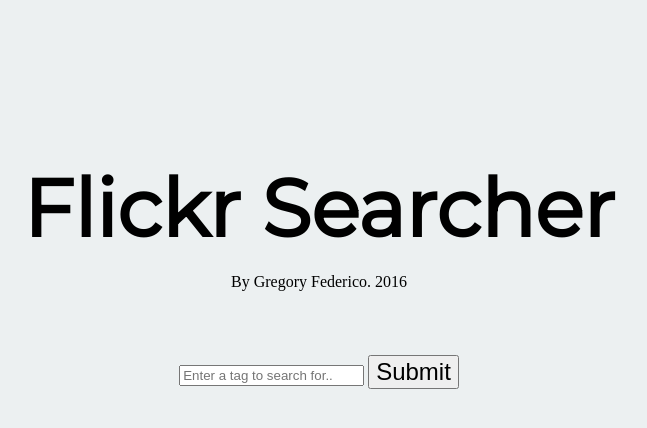
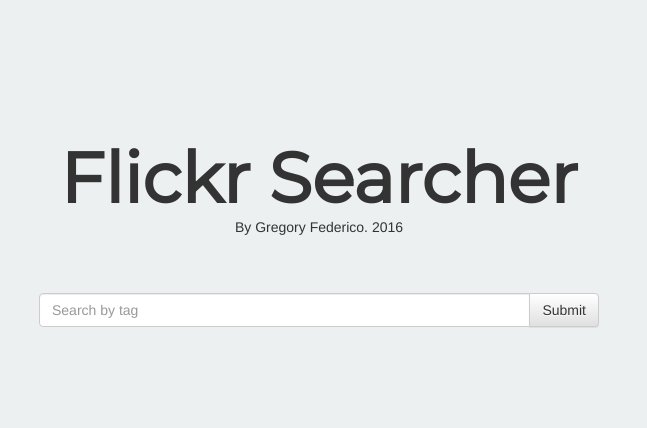
Before and after one commit to gfed53/flickr-search, a plain HTML site: page index.html in a window 1280 px wide. Shown: the whole page, without its empty margins (321-968 px from the left). Drawn offline with nearby package versions, Linux system fonts and the light colour scheme; some packages are replaced by stand-ins of ours.

Commit message:
Some codecleaning, added readme, changed search bar (now using Bootstrap)

```diff
--- a/apps/app.js
+++ b/apps/app.js
@@ -2,7 +2,6 @@
 .controller("FlickrCtrl", ['$scope', '$timeout', '$q', '$http', function($scope, $timeout, $q, $http){
 
 	$scope.searchFlickr = function(tag){
-		console.log("searching");
 		$scope.results = undefined;
 		$scope.tagToSearch = $scope.tag;
 		$scope.tagToSearch = tag;
@@ -26,12 +25,11 @@
 		.then(function(response){
 			$scope.notifySearch = false;
 			$scope.notifyResults = true;
-			console.log(response.data.photos.photo);
 			$scope.results = response.data.photos.photo;
 
 		},
 		function(response){
-			alert('error');
+			alert('Sorry, an error occurred.');
 			$scope.error = true;
 		})
 		.then(function(){
--- a/index.html
+++ b/index.html
@@ -2,7 +2,11 @@
 <html ng-app ="FlickrApp" lang="en">
 <head>
 	<meta charset="UTF-8">
-	<script data-require="angular.js@1.3.10" data-semver="1.3.10" src="https://code.angularjs.org/1.3.10/angular.js"></script>
+	<meta http-equiv="X-UA-Compatible" content="IE=edge">
+	<meta name="viewport" content="width=device-width, initial-scale=1">
+	<link rel="stylesheet" href="https://maxcdn.bootstrapcdn.com/bootstrap/3.3.5/css/bootstrap.min.css">
+	<!-- Optional theme -->
+	<link rel="stylesheet" href="https://maxcdn.bootstrapcdn.com/bootstrap/3.3.5/css/bootstrap-theme.min.css" integrity="sha384-aUGj/X2zp5rLCbBxumKTCw2Z50WgIr1vs/PFN4praOTvYXWlVyh2UtNUU0KAUhAX" crossorigin="anonymous">
 	<link href='https://fonts.googleapis.com/css?family=Montserrat' rel='stylesheet' type='text/css'>
 	<link rel="stylesheet" href="styles/styles.css" />
 	<title>Flickr Search API</title>
@@ -13,22 +17,30 @@
 		<h1>Flickr Searcher</h1>
 		<p>By Gregory Federico. 2016</p>
 	</header>
-	<section class="search-section">
-	<form name="myForm" ng-submit="searchFlickr(tag)">
-		<input class="search-form" ng-model="tag" type="text" placeholder="Enter a tag to search for.." required>
-		<input class="submit" type="submit" value="Submit">
+	<section class="row search-section">
+		<div class="col-md-12">
+			<form id="search-term" name="myForm" ng-submit="searchFlickr(tag)">
+				<div class="input-group">
+					<input class="form-control search-form" ng-model="tag" type="text" placeholder="Search by tag" required>
+					<span class="input-group-btn">
+					<input class="btn btn-default" type="submit" value="Submit">
+					</span>
+				</div>
 			</form>
+		</div>
 	</section>
 	<section class="results-section">
 		<div ng-if="notifySearch" class="notify notify-searching">Searching Flickr for photos tagged with {{ tagToSearch }}.</div>
 		<div ng-if="error" class="notify notify-error">Sorry, an error occured.</div>
 		<div ng-if="notifyResults" class="notify notify-results">We found {{ results.length }} results for {{ tagToSearch }}.</div>
-		<!-- <div ng-if="notifyResults" class="wrapper"> -->
 		<div ng-show="myForm.$submitted" ng-repeat="result in results" class="results">
 			<img ng-src="https://farm{{ result.farm }}.staticflickr.com/{{ result.server }}/{{ result.id }}_{{ result.secret }}.jpg" alt="picture">
 		</div>
-		<!-- </div> -->
 	</section>
+	<script src="https://ajax.googleapis.com/ajax/libs/jquery/1.11.3/jquery.min.js"></script>
+	<!-- Include all compiled plugins (below), or include individual files as needed -->
+	<script src="https://maxcdn.bootstrapcdn.com/bootstrap/3.3.5/js/bootstrap.min.js"></script>
+	<script data-require="angular.js@1.3.10" data-semver="1.3.10" src="https://code.angularjs.org/1.3.10/angular.js"></script>
 	<script type="text/javascript" src="https://code.angularjs.org/1.3.10/angular-animate.min.js"></script>
 	<script src="apps/app.js"></script>
 </body>
--- a/styles/styles.css
+++ b/styles/styles.css
@@ -18,8 +18,9 @@
 	margin: 0;
 }
 
-.submit {
-	font-size: 1.5em;
+#search-term {
+	max-width: 40em;
+	margin: 0 auto;
 }
 
 .results-section {
@@ -32,11 +33,11 @@
 }
 
 .notify {
-	transition: 1s linear all;
+	transition: 500ms linear all;
 }
 
 .wrapper {
-	transition: 0.5s linear all;
+	transition: 500ms linear all;
 }
 
 .results {
@@ -75,5 +76,5 @@
 
 .results.ng-enter-stagger,
 .results.ng-leave-stagger {
-    transition-delay: 0.2s;
+    transition-delay: 200ms;
 }
```
Also changed, not shown: README.md (added). Lines whose indentation alone changed are shown as unchanged.
